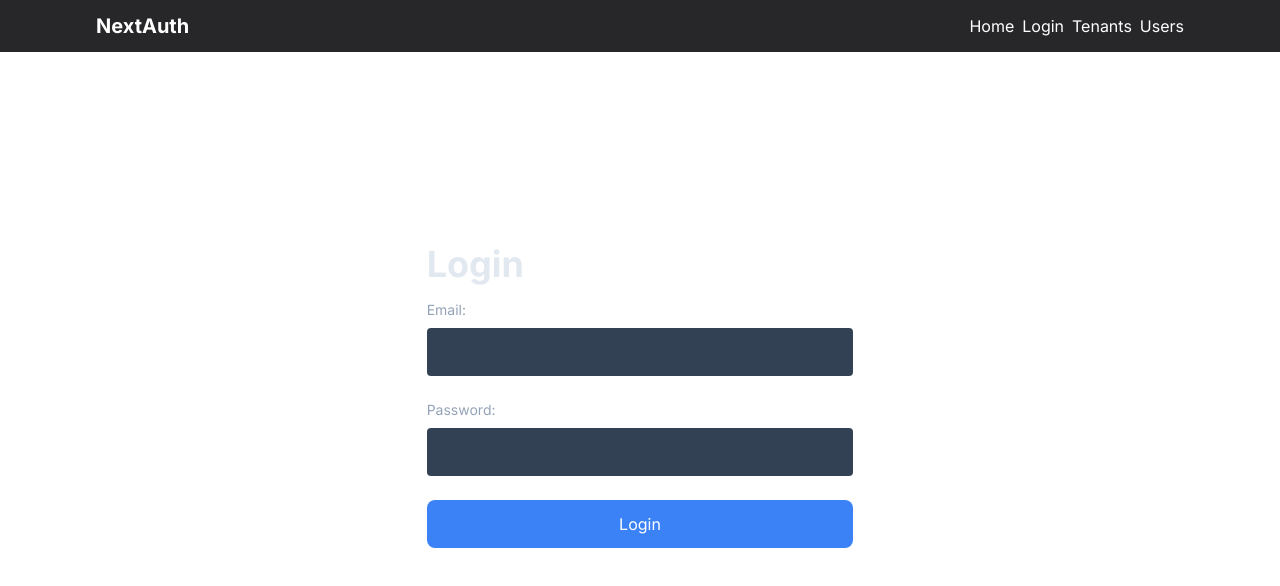
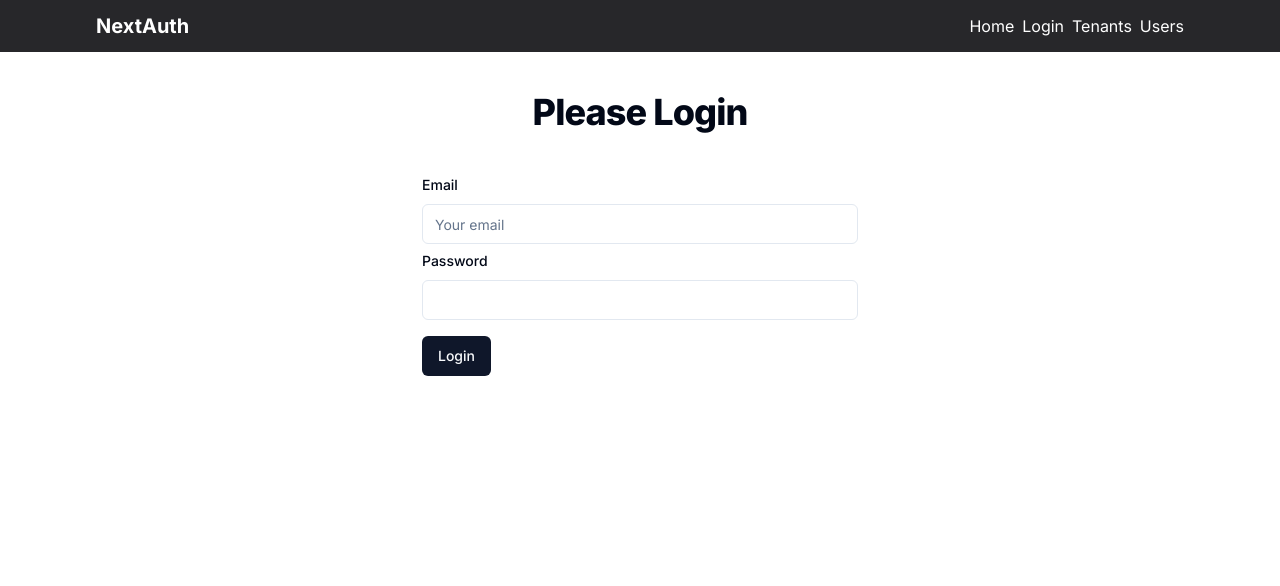
Before and after one commit to alianza86/nextjs-prisma-auth-template, a Next.js app: page /auth/login in a window 1280 px wide. Shown: the top 586 px of the page. Built offline with nearby package versions, Linux system fonts and the light colour scheme; no server answers.

Commit message:
se cambia login page

```diff
--- a/src/app/auth/login/page.tsx
+++ b/src/app/auth/login/page.tsx
@@ -1,88 +1,12 @@
-"use client";
+import LoginForm from "../../../components/LoginForm";
 
-import { useForm } from "react-hook-form";
-import InputField from "../../../components/InputField";
-import { useRouter } from "next/navigation";
-import { signIn } from "next-auth/react";
-import { useState } from "react";
-
-export default function LoginPage() {
-  const {
-    register,
-    handleSubmit,
-    formState: { errors },
-  } = useForm();
-
-  const router = useRouter();
-  const [error, setError] = useState<string | null | undefined>(null);
-
-  const onSubmit = handleSubmit(async (data) => {
-    console.log(data);
-
-    const res = await signIn("credentials", {
-      email: data.email,
-      password: data.password,
-      redirect: false,
-    });
-
-    if (!res?.ok) {
-      setError(res?.error);
-      return;
-    }
-
-    router.push("/posts");
-    router.refresh();
-  });
-
+export default async function Page() {
   return (
-    <div className="h-[calc(100vh-7rem)] flex justify-center items-center">
-      <form onSubmit={onSubmit} className="w-1/3">
-        {error && (
-          <p className="bg-red-500 text-lg text-white rounded-md px-3 py-2 mb-2">
-            {error}
-          </p>
-        )}
-
-        <h1 className="text-slate-200 font-bold text-4xl mb-4">Login</h1>
-        <div id="container" className="grid grid-cols-1 gap-4">
-          <div>
-            <InputField
-              name="email"
-              label="Email"
-              options={{
-                required: {
-                  value: true,
-                  message: "Email is required",
-                },
-              }}
-              register={register}
-              errors={errors}
-            />
-          </div>
-
-          <div>
-            <InputField
-              name="password"
-              label="Password"
-              type="password"
-              options={{
-                required: {
-                  value: true,
-                  message: "Password is required",
-                },
-              }}
-              register={register}
-              errors={errors}
-            />
-          </div>
-
-          <div>
-            <button className="w-full bg-blue-500 text-white p-3 rounded-lg">
-              Login
-            </button>
-          </div>
-        </div>
-      </form>
-    </div>
+    <main className="container">
+      <div className="text-center">
+        <h1 className="title">Please Login</h1>
+      </div>
+      <LoginForm />
+    </main>
   );
 }
--- /dev/null
+++ b/src/components/LoginForm.tsx
@@ -0,0 +1,107 @@
+"use client";
+
+import { useForm } from "react-hook-form";
+import { zodResolver } from "@hookform/resolvers/zod";
+import { Tenant, User } from "@prisma/client";
+import {
+  Form,
+  FormControl,
+  FormField,
+  FormItem,
+  FormLabel,
+  FormMessage,
+} from "./ui/form";
+import { Input } from "./ui/input";
+import { Button } from "./ui/button";
+import { Loader2 } from "lucide-react";
+import Link from "next/link";
+import { loginSchema, loginValues } from "../lib/validation";
+import { useRouter } from "next/navigation";
+import { useState } from "react";
+import { signIn } from "next-auth/react";
+
+export default function LoginForm() {
+  const [errorMessage, setErrorMessage] = useState<string | null | undefined>(
+    null
+  );
+  const router = useRouter();
+
+  const form = useForm<loginValues>({
+    mode: "onBlur",
+    defaultValues: {
+      email: "",
+      password: "",
+    },
+    resolver: zodResolver(loginSchema),
+  });
+
+  const {
+    handleSubmit,
+    control,
+    setError,
+    formState: { isSubmitting },
+  } = form;
+
+  async function onSubmit(values: loginValues) {
+    const res = await signIn("credentials", {
+      email: values.email,
+      password: values.password,
+      redirect: false,
+    });
+
+    if (!res?.ok) {
+      setErrorMessage(res?.error);
+      return;
+    }
+
+    router.push("/posts");
+    router.refresh();
+  }
+
+  return (
+    <section>
+      <Form {...form}>
+        <form
+          className="w-full md:w-1/2 mx-auto grid grid-cols-12 gap-x-4 gap-y-1"
+          noValidate
+          onSubmit={handleSubmit(onSubmit)}
+        >
+          <FormField
+            control={control}
+            name="email"
+            render={({ field }) => (
+              <FormItem className="col-span-12">
+                <FormLabel>Email</FormLabel>
+                <FormControl>
+                  <Input placeholder="Your email" {...field} />
+                </FormControl>
+                <FormMessage />
+              </FormItem>
+            )}
+          />
+          <FormField
+            control={control}
+            name="password"
+            render={({ field }) => (
+              <FormItem className="col-span-12">
+                <FormLabel>Password</FormLabel>
+                <FormControl>
+                  <Input type="password" {...field} />
+                </FormControl>
+                <FormMessage />
+              </FormItem>
+            )}
+          />
+          <div className="col-span-12 space-x-3">
+            <Button disabled={isSubmitting} className="mt-3">
+              {isSubmitting && (
+                <Loader2 className=" mr-2 w-4 h-4 animate-spin" />
+              )}
+              Login
+            </Button>
+          </div>
+        </form>
+      </Form>
+    </section>
+  );
+}
--- a/src/components/tenants/TenantsForm.tsx
+++ b/src/components/tenants/TenantsForm.tsx
@@ -84,7 +84,7 @@ export default function TenantsForm({ tenant }: TenantsFormProps) {
             control={control}
             name="rfc"
             render={({ field }) => (
-              <FormItem className="col-span-6">
+              <FormItem className="col-span-12 md:col-span-6">
                 <FormLabel>RFC</FormLabel>
                 <FormControl>
                   <Input placeholder="Your rfc" {...field} />
@@ -97,7 +97,7 @@ export default function TenantsForm({ tenant }: TenantsFormProps) {
             control={control}
             name="name"
             render={({ field }) => (
-              <FormItem className="col-span-6">
+              <FormItem className="col-span-12 md:col-span-6">
                 <FormLabel>Name</FormLabel>
                 <FormControl>
                   <Input {...field} />
--- a/src/components/users/UsersForm.tsx
+++ b/src/components/users/UsersForm.tsx
@@ -93,7 +93,7 @@ export default function UsersForm({ tenants, user }: UsersFormProps) {
             control={control}
             name="tenantId"
             render={({ field }) => (
-              <FormItem className="col-span-6">
+              <FormItem className="col-span-12 md:col-span-6">
                 <FormLabel>Tenant</FormLabel>
                 <FormControl>
                   <Select
@@ -120,7 +120,7 @@ export default function UsersForm({ tenants, user }: UsersFormProps) {
             control={control}
             name="email"
             render={({ field }) => (
-              <FormItem className="col-span-6">
+              <FormItem className="col-span-12 md:col-span-6">
                 <FormLabel>Email</FormLabel>
                 <FormControl>
                   <Input
@@ -137,7 +137,7 @@ export default function UsersForm({ tenants, user }: UsersFormProps) {
             control={control}
             name="firstName"
             render={({ field }) => (
-              <FormItem className="col-span-6">
+              <FormItem className="col-span-12 md:col-span-6">
                 <FormLabel>First Name</FormLabel>
                 <FormControl>
                   <Input {...field} />
@@ -150,7 +150,7 @@ export default function UsersForm({ tenants, user }: UsersFormProps) {
             control={control}
             name="lastName"
             render={({ field }) => (
-              <FormItem className="col-span-6">
+              <FormItem className="col-span-12 md:col-span-6">
                 <FormLabel>Last Name</FormLabel>
                 <FormControl>
                   <Input {...field} />
@@ -163,7 +163,7 @@ export default function UsersForm({ tenants, user }: UsersFormProps) {
             control={control}
             name="password"
             render={({ field }) => (
-              <FormItem className="col-span-6">
+              <FormItem className="col-span-12 md:col-span-6">
                 <FormLabel>Password</FormLabel>
                 <FormControl>
                   <Input type="password" {...field} />
@@ -176,7 +176,7 @@ export default function UsersForm({ tenants, user }: UsersFormProps) {
             control={control}
             name="confirmPassword"
             render={({ field }) => (
-              <FormItem className="col-span-6">
+              <FormItem className="col-span-12 md:col-span-6">
                 <FormLabel>Confirm Password</FormLabel>
                 <FormControl>
                   <Input type="password" {...field} />
--- a/src/lib/validation.ts
+++ b/src/lib/validation.ts
@@ -29,3 +29,10 @@ export const createTenantSchema = z.object({
 });
 
 export type CreateTenantValues = z.infer<typeof createTenantSchema>;
+
+export const loginSchema = z.object({
+  email: requiredString,
+  password: requiredString.min(3, "Password must be at least 3 characters"),
+});
+
+export type loginValues = z.infer<typeof loginSchema>;
```
